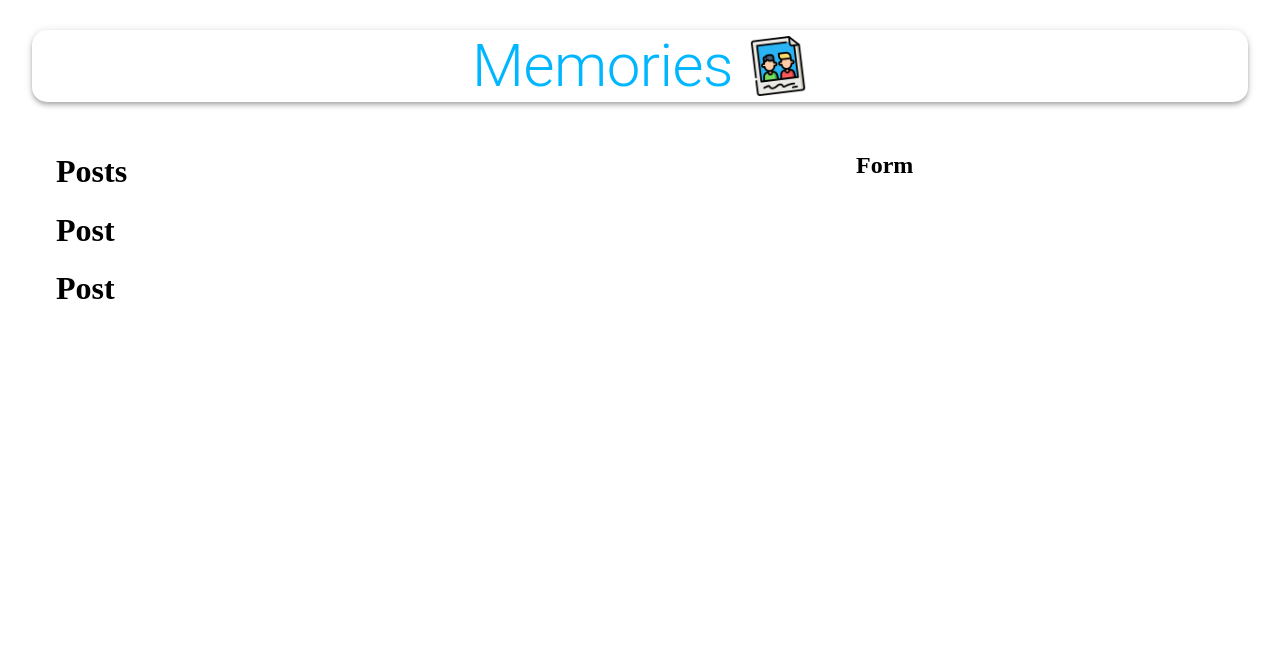
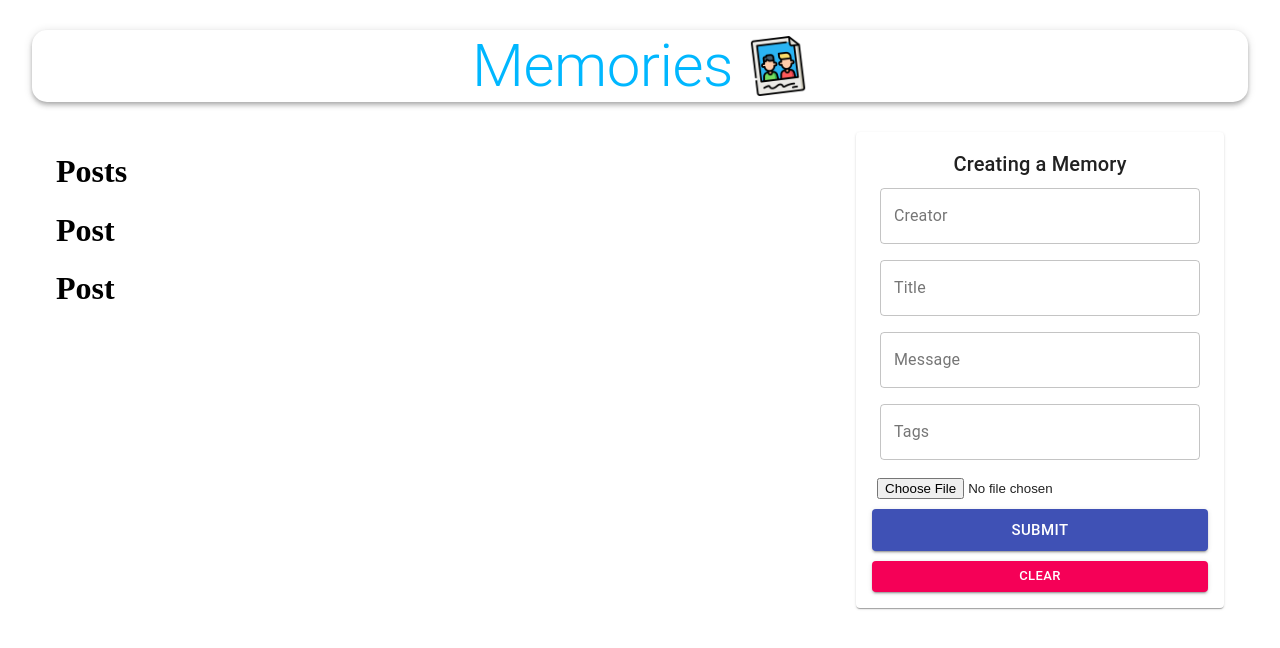
Before and after one commit to rupeshkumar8825/memories, a React (Create React App) app in the folder client/: page / in a window 1280 px wide. Shown: the top 648 px of the page. Built offline with nearby package versions, Linux system fonts and the light colour scheme; no server answers.

Commit message:
Added the form to add new post to the website for this purpose

```diff
--- a/client/package.json
+++ b/client/package.json
@@ -2,7 +2,7 @@
   "name": "client",
   "version": "0.1.0",
   "private": true,
-  "proxy" : "http://localhost/5000",
+  "proxy": "http://localhost/5000",
   "dependencies": {
     "@material-ui/core": "^4.12.4",
     "@testing-library/jest-dom": "^5.16.5",
@@ -11,6 +11,7 @@
     "axios": "^0.27.2",
     "react": "^18.2.0",
     "react-dom": "^18.2.0",
+    "react-file-base64": "^1.0.3",
     "react-redux": "^8.0.4",
     "react-scripts": "5.0.1",
     "redux": "^4.2.0",
--- a/client/src/components/Form/Form.js
+++ b/client/src/components/Form/Form.js
@@ -1,13 +1,97 @@
 // this is form for the frontend for this purpose
 import React from "react";
 import useStyles from "./styles.js"
+import { TextField, Button, Typography, Paper } from "@material-ui/core";
+import { useState } from "react";
+import FileBase from 'react-file-base64'
+
 
 // defining the form component
 export const Form = ()=>{
     const classes = useStyles();
+
+
+    // defining the state to store the post data for this purpose
+    const [postData, setPostData] = useState({
+        creator : "",
+        title : "",
+        message : "",
+        tags : "",
+        selectedFile : ""
+    });
+
+    // defining the handler for handling the submit from the form
+    const handleSubmit = ()=>{
+        console.log("The user has submitted the new post to store it to the db for this purpose\n");
+
+        // say everything went fine
+        return;
+    }
+
+    // defining the handler to clear the form
+    const clear = ()=>{
+        console.log("The user has cleared the entries for this case\n");
+
+        // say everything went fine
+        return;
+    }
+
+
     return (
         <>
-            <h2>Form</h2>
+            <Paper className={classes.paper}>
+                <form autoComplete="off" noValidate className={` ${classes.root} ${classes.form}`} onSubmit = {handleSubmit} action="">
+                    <Typography variant="h6"> Creating a Memory</Typography>
+                    <TextField
+                        name = 'creator'
+                        variant="outlined"
+                        fullWidth
+                        value = {postData.creator}
+                        label = 'Creator'
+                        onChange = {(e) => setPostData({...postData, creator : e.target.value})}
+                    />
+                    <TextField
+                        name = 'title'
+                        variant="outlined"
+                        fullWidth
+                        value = {postData.title}
+                        label = 'Title'
+                        onChange = {(e) => setPostData({...postData, title : e.target.value})}
+                    />
+                    <TextField
+                        name = 'message'
+                        variant="outlined"
+                        fullWidth
+                        value = {postData.message}
+                        label = 'Message'
+                        onChange = {(e) => setPostData({...postData, message : e.target.value})}
+                    />
+                    <TextField
+                        name = 'tags'
+                        variant="outlined"
+                        fullWidth
+                        value = {postData.tags}
+                        label = "Tags"
+                        onChange = {(e) => setPostData({...postData, tags : e.target.value})}
+                    />
+                    <div className={classes.fileInput}>
+                        <FileBase
+                            type = 'file'
+                            multiple = {false}
+                            onDone = {({base64}) => setPostData({...postData, selectedFile : base64})}
+                        />
+
+
+                    </div>
+
+
+                    <Button className = {classes.buttonSubmit} variant = "contained" color="primary"  type = 'submit' size = "large" fullWidth>Submit</Button>
+
+                    <Button  variant = "contained" color="secondary" size = "small" onClick={clear} fullWidth>Clear</Button>
+
+                </form>
+
+            </Paper>
         </>
     )
 }
```
Also changed, not shown: 1 other file (tests, documents, lock files or other folders).
